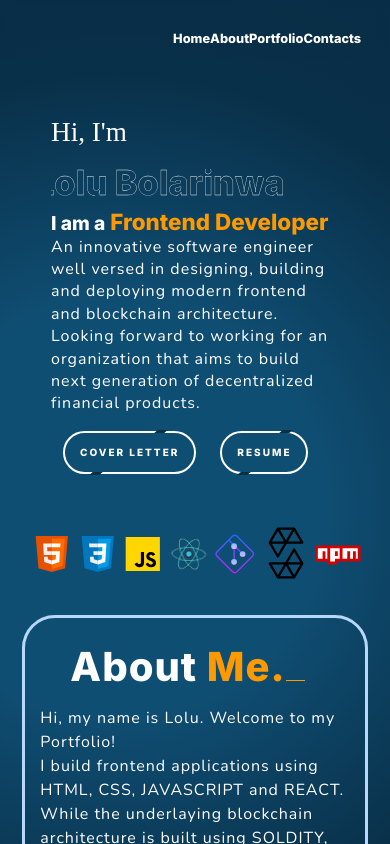
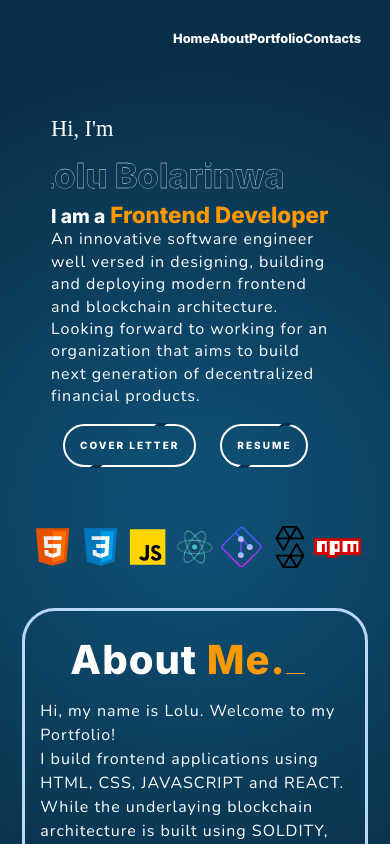
Before and after one commit to LoluBolarinwa/Portfolio-website, a React (Create React App) app: page / in a window 390 px wide. Shown: the top 844 px of the page. Built offline with nearby package versions, Linux system fonts and the light colour scheme; a web font is replaced by a local one.

Commit message:
made project sesssion neater after using mobile simulator

```diff
--- a/src/index.css
+++ b/src/index.css
@@ -19,7 +19,7 @@ body {
 
   font-family: 'Inter', -apple-system, BlinkMacSystemFont, sans-serif;
   background: rgb(13,69,102);                                                    /*rgb(6, 31, 60)*/
-  background: radial-gradient(circle at 30% 15%, #0f4e73 7%, #093049 15%, rgb(2, 18, 36) 80%);
+  background: radial-gradient(circle at 30% 10%, #0f4e73 7%, #093049 15%, rgb(2, 18, 36) 80%);
   /* background: radial-gradient(circle at 30% 15%, #0a3853 7%, #041f2f 15%, rgb(0, 4, 9) 80%); */
 
 /* font-family: 'Cantarell', sans-serif; */
@@ -679,6 +679,15 @@ h1{
 /* FOR MOBILE RESPONSIVE DESIGN */
 
 @media screen and (max-width:768px){
+body{
+  /* background: rgb(13,69,102);                                                     */
+  /*rgb(6, 31, 60)*/
+  background: radial-gradient(circle at 30% 10%, #0f4e73 3%, #093049 7%, rgb(2, 18, 36) 40%);
+  /* background: radial-gradient(circle at 30% 10%, #0f4e73 7%, #093049 15%, rgb(2, 18, 36) 80%); */
+
+  background: radial-gradient(circle at 50% 15%, #0f4e73 2%, #093049 15%, rgb(2, 18, 36) 80%);
+}
+
   .navbar-list li a{
     all:unset;
   }
@@ -703,7 +712,7 @@ h1{
   }
 
   .name-intro{
-    font-size: 1.7rem;
+    font-size: 1.4rem;
   }
 
   .name{
@@ -854,9 +863,9 @@ h1{
 
   .solidity-icon{
     /* fill: #ff9900; */
-    width: 58px;
-    height:58px;
-    margin: 18px auto;
+    width: 48px;
+    height:48px;
+    margin: 24px auto;
     padding: 0;
   }
   .solidity-icon:hover{
```
